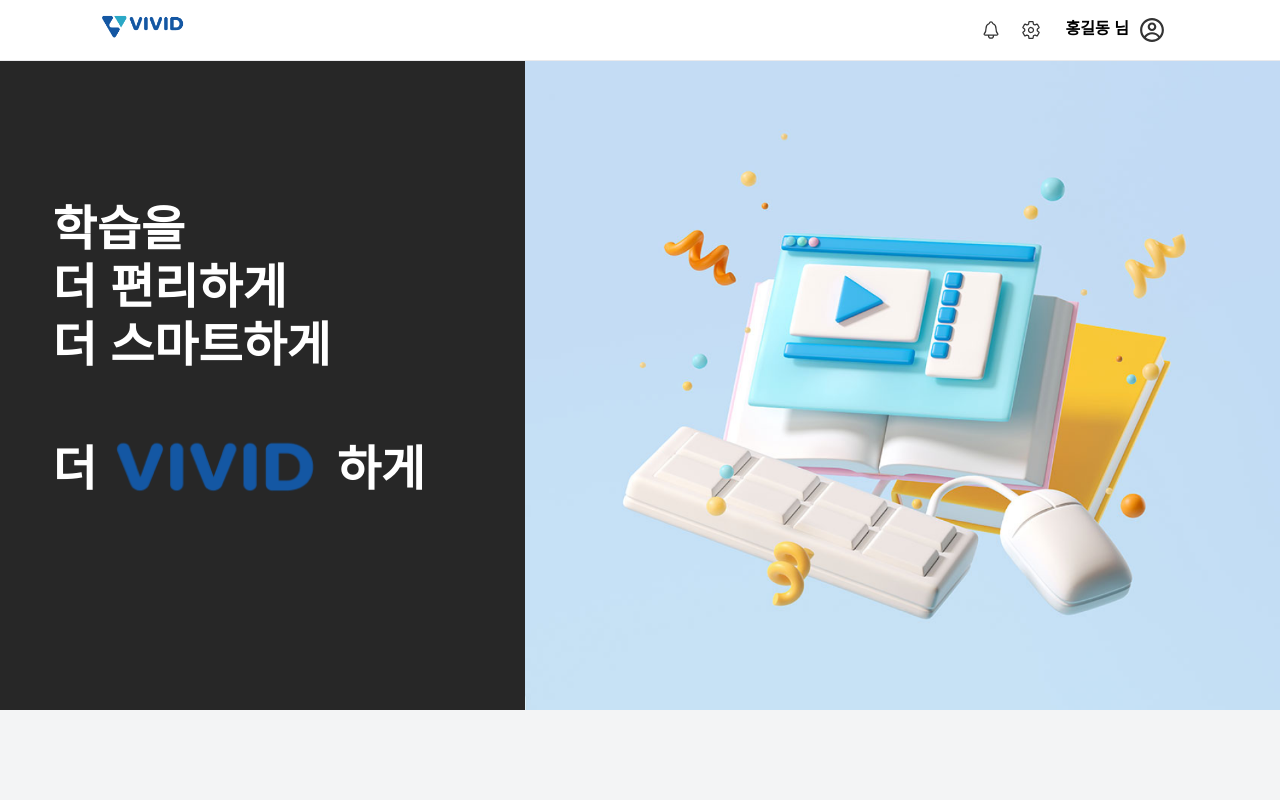
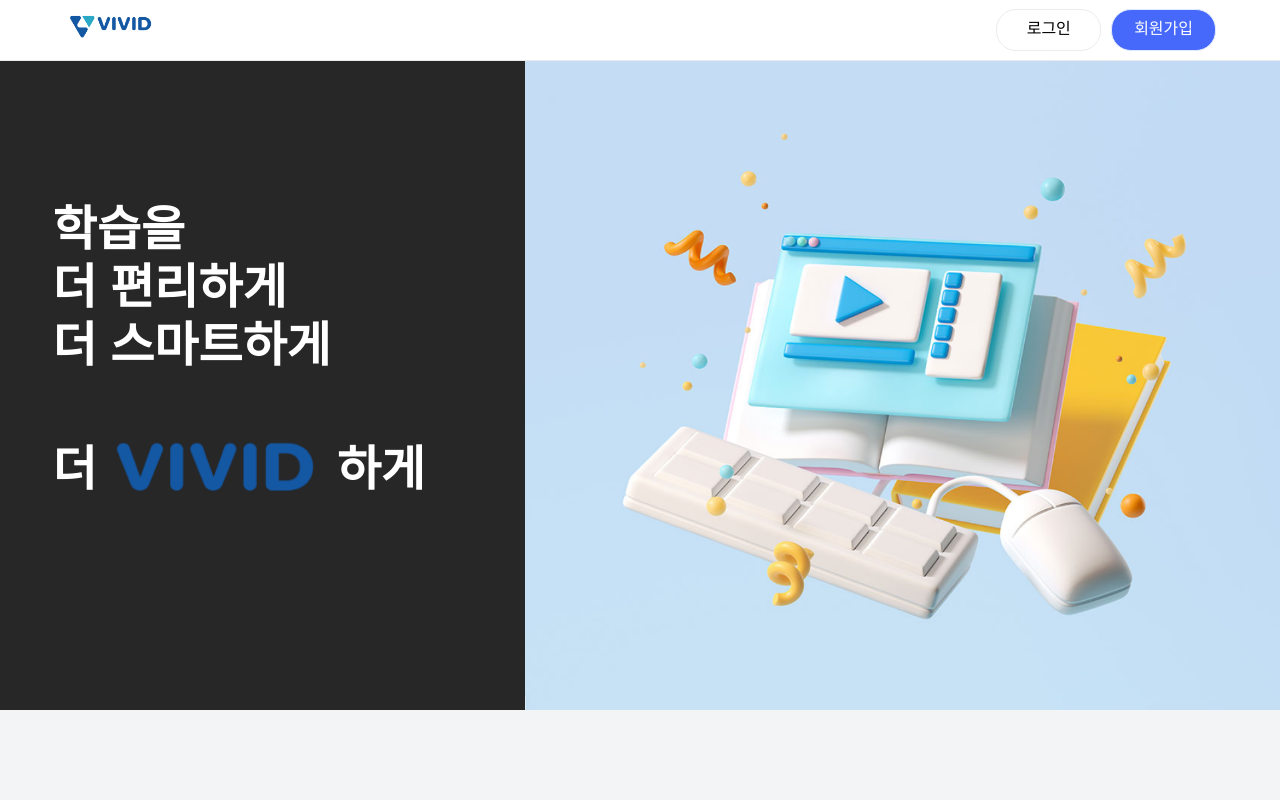
Before and after one commit to 3j-dev/chicplay_web, a React app: page / in a window 1280 px wide. Shown: the top 800 px of the page. Built offline with nearby package versions, Linux system fonts and the light colour scheme.

Commit message:
[Feat] CP-85 CP-86 header + login

```diff
--- /dev/null
+++ b/src/component/Header/constant.ts
@@ -0,0 +1,24 @@
+export const LOGIN_SELECT = {
+  LOGIN: 0,
+  SIGN_UP: 1,
+};
+
+export interface RouterT {
+  title: string;
+  route: string;
+}
+
+export const NAV_ROUTER: RouterT[] = [
+  {
+    title: '강의',
+    route: '/space',
+  },
+  {
+    title: '업로드',
+    route: '/uplaod',
+  },
+  {
+    title: '환경설정',
+    route: 'setting',
+  },
+];
--- a/src/component/Header/index.tsx
+++ b/src/component/Header/index.tsx
@@ -1,28 +1,73 @@
 import { useState } from 'react';
-import { useNavigate } from 'react-router-dom';
-import { IoSettingsOutline, IoNotificationsOutline } from 'react-icons/io5';
-import { CgProfile } from 'react-icons/cg';
+import { useRecoilValue } from 'recoil';
+import { NavigateFunction, useNavigate } from 'react-router-dom';
 
-import { HeaderContainer, HeaderContent, HeaderContentContainer, Logo, UserProfile } from './style';
+import {
+  HeaderContainer,
+  HeaderContent,
+  HeaderContentContainer,
+  Logo,
+  UserLogin,
+  UserLoginButton,
+  NavDetail,
+  VerticalLine,
+  UserImage,
+} from './style';
 import LogoSrc from '@/assets/images/logo_with_text.png';
 import Login from '@/component/Login';
+import { LoginState } from '@/store/State/LoginState';
+import { LOGIN_SELECT, NAV_ROUTER, RouterT } from './constant';
+
+interface NavRouterT extends RouterT {
+  navigate: NavigateFunction;
+}
+
+const NavDetailAtom: React.FC<NavRouterT> = ({ title, route, navigate }: NavRouterT) => {
+  return <NavDetail onClick={() => navigate(route)}>{title}</NavDetail>;
+};
 
 const Header: React.FC = () => {
   const [loginModalOpen, setIsLoginModalOpen] = useState(false);
   const navigate = useNavigate();
+  const loginState = useRecoilValue(LoginState);
 
   return (
     <HeaderContainer>
       <HeaderContentContainer>
         <Logo src={LogoSrc} onClick={() => navigate('/')} />
         <HeaderContent>
-          <IoNotificationsOutline size={20} color="#333" />
-          <IoSettingsOutline size={20} color="#333" />
-          <UserProfile>
-            <h5>홍길동 님</h5>
-            <CgProfile size={26} color="#333" onClick={() => setIsLoginModalOpen(true)} />
+          <UserLogin>
+            {!loginState ? (
+              <>
+                <UserLoginButton
+                  select={LOGIN_SELECT.LOGIN}
+                  onClick={() => setIsLoginModalOpen(true)}
+                >
+                  로그인
+                </UserLoginButton>
+                <UserLoginButton
+                  select={LOGIN_SELECT.SIGN_UP}
+                  onClick={() => setIsLoginModalOpen(true)}
+                >
+                  회원가입
+                </UserLoginButton>
+              </>
+            ) : (
+              <>
+                {NAV_ROUTER.map((nav, idx) => (
+                  <NavDetailAtom
+                    title={nav.title}
+                    route={nav.route}
+                    navigate={navigate}
+                    key={idx}
+                  />
+                ))}
+                <VerticalLine />
+                <UserImage src="https://media.disquiet.io/images/profile/2c34469b0c08a4a0722bc3bff3e76ac5a22871ce2b253a01a4258cfb4b10775b?w=72&f=webp" />
+              </>
+            )}
             <Login isOpen={loginModalOpen} setIsOpen={setIsLoginModalOpen} />
-          </UserProfile>
+          </UserLogin>
         </HeaderContent>
       </HeaderContentContainer>
     </HeaderContainer>
--- a/src/component/Header/style.ts
+++ b/src/component/Header/style.ts
@@ -1,5 +1,8 @@
+import styled from 'styled-components';
+
 import { Colors } from '@/util/Constant';
-import styled from 'styled-components';
+import { LOGIN_SELECT } from './constant';
+import { Typography } from '@/styles/style';
 
 const HeaderContainer = styled.header`
   position: sticky;
@@ -14,7 +17,7 @@
 `;
 
 const HeaderContentContainer = styled.div`
-  width: 85%;
+  width: 90%;
   height: 100%;
   display: flex;
   justify-content: space-between;
@@ -22,21 +25,21 @@
 `;
 
 const HeaderContent = styled.div`
-  width: 20%;
+  width: 70%;
   height: 100%;
   display: flex;
   flex-content: row;
-  justify-content: center;
+  justify-content: flex-end;
   align-items: center;
   gap: 20px;
 `;
 
-const UserProfile = styled.div`
-  width: 50%;
+const UserLogin = styled.div`
+  width: 100%;
   height: 100%;
   display: flex;
   flex-content: row;
-  justify-content: center;
+  justify-content: flex-end;
   align-items: center;
   gap: 10px;
 `;
@@ -47,4 +50,65 @@
   cursor: pointer;
 `;
 
-export { HeaderContainer, HeaderContentContainer, HeaderContent, Logo, UserProfile };
+const UserLoginButton = styled.button<{ select: number }>`
+  width: 13%;
+  height: 70%;
+  display: flex;
+  justify-content: center;
+  align-items: center;
+  background-color: ${({ select }) =>
+    select === LOGIN_SELECT.LOGIN ? Colors.White : Colors.Blue3};
+  color: ${({ select }) => (select === LOGIN_SELECT.LOGIN ? Colors.Black : Colors.White)};
+  border-radius: 20px;
+  border: 1px solid ${({ select }) => (select === LOGIN_SELECT.LOGIN ? Colors.Gray0 : Colors.Blue2)};
+  ${Typography.Paragraph1};
+  &:hover {
+    background: ${({ select }) => (select === LOGIN_SELECT.LOGIN ? Colors.Gray0 : Colors.White)};
+    border: 1px solid
+      ${({ select }) => (select === LOGIN_SELECT.LOGIN ? Colors.Gray0 : Colors.Blue1)};
+    box-shadow: ${({ select }) =>
+      select === LOGIN_SELECT.LOGIN ? '0' : `${Colors.Blue2} 0 0 0 3px`};
+    color: ${({ select }) => (select === LOGIN_SELECT.LOGIN ? Colors.Black : Colors.Blue1)};
+  }
+`;
+
+const NavDetail = styled.a`
+  height: 100%;
+  text-decoration: none;
+  display: flex;
+  flex-shrink: 0;
+  flex-grow: 0;
+  justify-cotent: center;
+  align-items: center;
+  color: ${Colors.Black} !important;
+  margin-right: 4%;
+  &:hover {
+    color: ${Colors.Blue1} !important;
+    border-bottom: 2px solid ${Colors.Blue1};
+  }
+`;
+
+const VerticalLine = styled.div`
+  width: 1px;
+  height: 24px;
+  background: ${Colors.Gray3};
+`;
+
+const UserImage = styled.img`
+  width: 36px;
+  height: 36px;
+  border-radius: 50%;
+  margin-left: 2%;
+`;
+
+export {
+  HeaderContainer,
+  HeaderContentContainer,
+  HeaderContent,
+  Logo,
+  UserLogin,
+  UserLoginButton,
+  NavDetail,
+  VerticalLine,
+  UserImage,
+};
```
